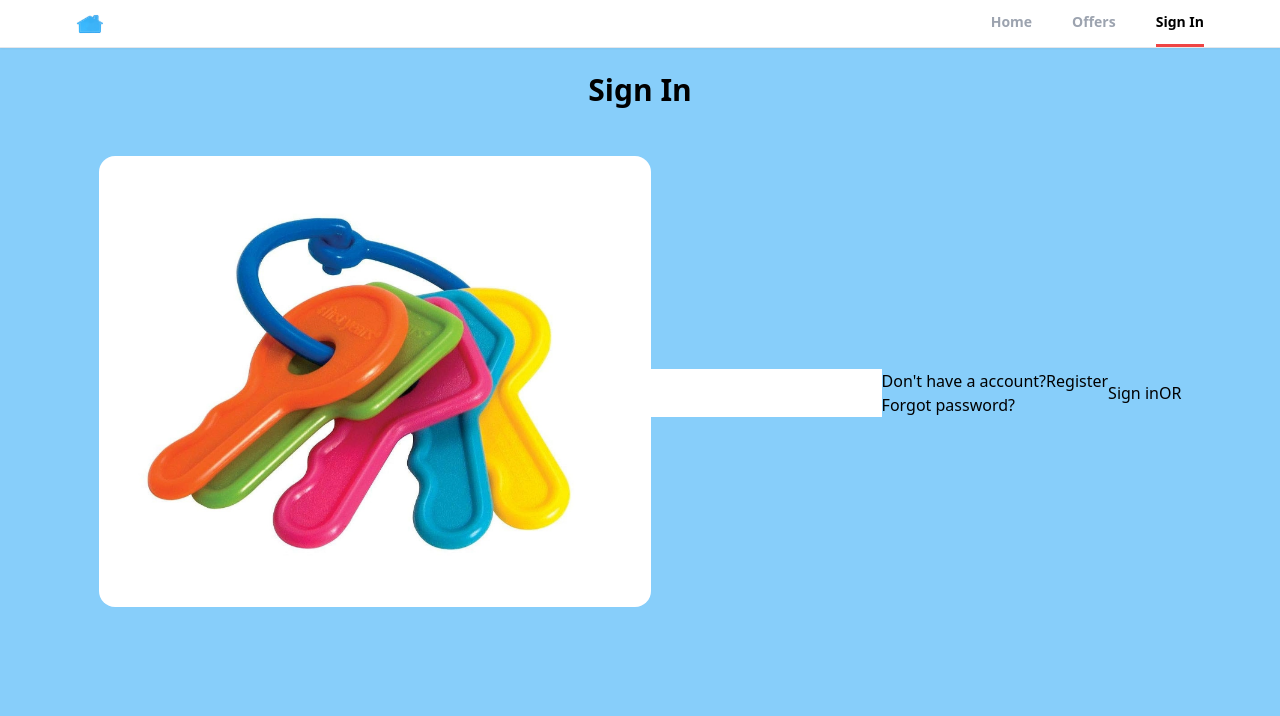
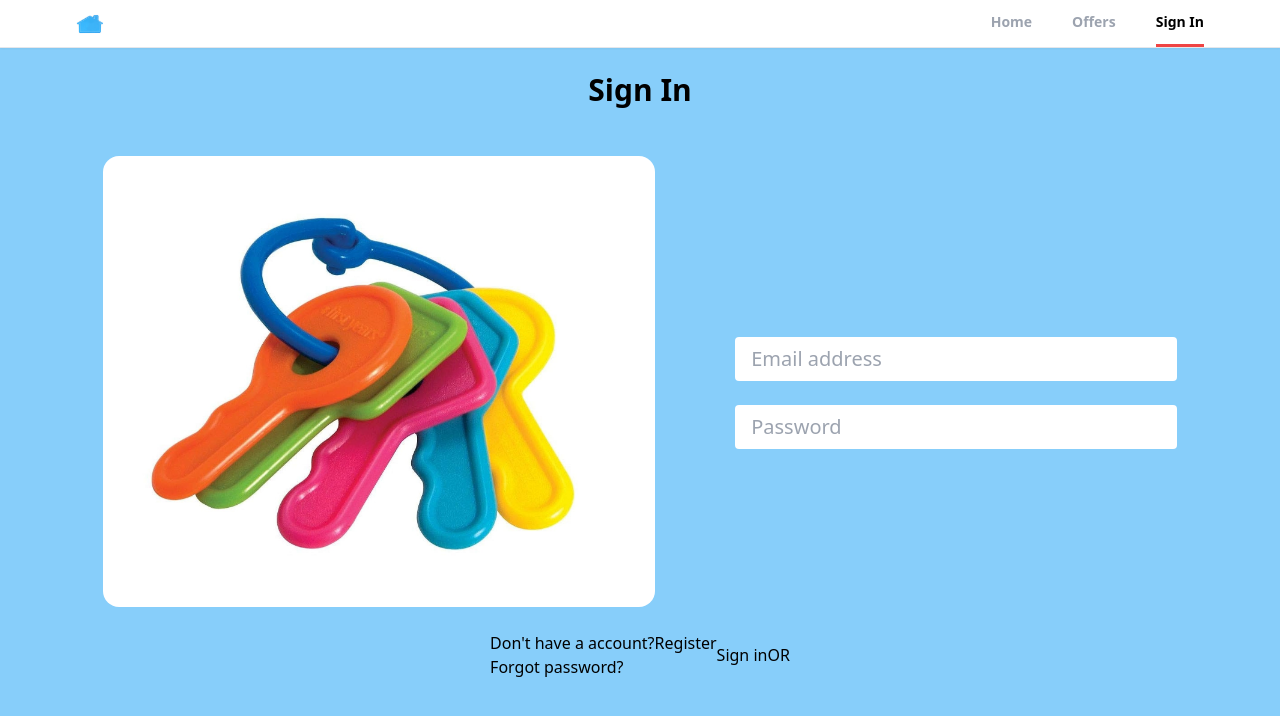
Before and after one commit to delafuent3/gh-mcsd6-project, a React (Create React App) app: page /sign-in in a window 1280 px wide. Shown: the top 716 px of the page. Built offline with nearby package versions, Linux system fonts and the light colour scheme.

Commit message:
Task 4d - Add CSS to FORM DIV and INPUT objects

```diff
--- a/src/pages/SignIn.jsx
+++ b/src/pages/SignIn.jsx
@@ -17,18 +17,27 @@ export default function SignIn() {
                     <img src={keyImage} alt="key" className="w-full rounded-2xl"/>
                 </div>
 
-                {/* -------------------------------------------------------------------------------- FORM ---------- */}
-                <div>
+                {/* -------------------------------------------------------------------------- DIV - FORM ---------- */}
+                <div className="w-full md:w-[67%] lg:w-[40%] lg:ml-20">
+                    {/* ---------------------------------------------------------------------------- FORM ---------- */}
                     <form>
                         {/* --------------------------------------------------------------- INPUT - EMAIL ---------- */}
                         <input
                             type="email"
+                            id="email"
+                            autoComplete="off"
+                            placeholder="Email address"
+                            className="mb-6 w-full px-4 py-2 text-xl text-gray-700 bg-white border-gray-300 rounded transition ease-in-out"
                         />
 
                         {/* ------------------------------------------------------------ INPUT - PASSWORD ---------- */}
                         <div>
                             <input
                                 type="password"
+                                id="password"
+                                autoComplete="off"
+                                placeholder="Password"
+                                className="w-full px-4 py-2 text-xl text-gray-700 bg-white border-gray-300 rounded transition ease-in-out"
                             />
                         </div>
 
```
